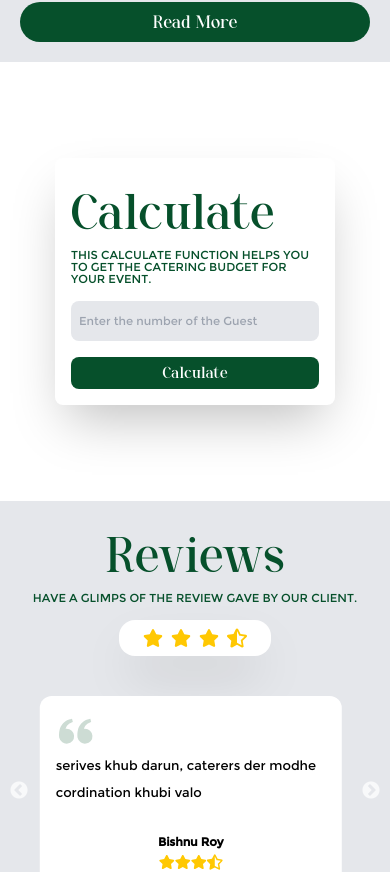
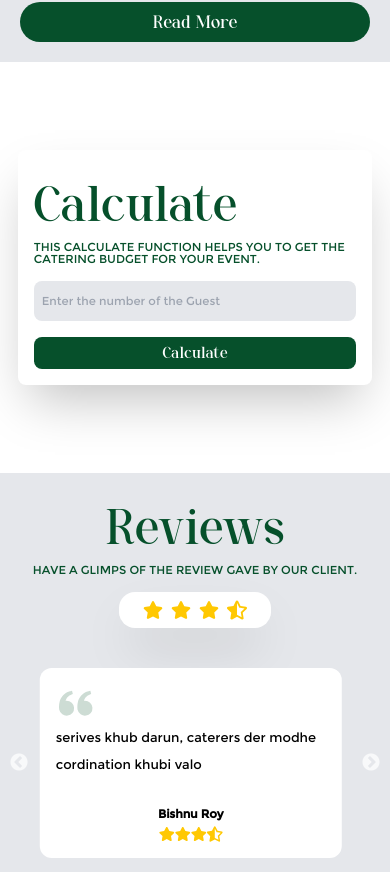
Before and after one commit to sanjitsingha/Rahul-Catering-Services, a React (Vite) app: page / in a window 390 px wide. Shown: the part 1925-2797 px from the top of the page. Built offline with nearby package versions, Linux system fonts and the light colour scheme.

Commit message:
Redesign the calculate function

```diff
--- a/src/components/calculate.jsx
+++ b/src/components/calculate.jsx
@@ -8,7 +8,7 @@ const calculate = () => {
 
   return (
     <div className=" w-full flex justify-center align-middle items-center mt-20 mb-20 ">
-      <div className=" w-[80%] md:w-[60%] p-4 md:p-10 ">
+      <div className=" w-[95%] md:w-[60%] p-2 md:p-10 ">
         <div className="bg-white p-4 md:p-10 rounded-lg shadow-[rgba(0,_0,_0,_0.25)_0px_25px_50px_-12px] ">
           <h2 className="text-pimary-0 font-mig text-[50px] md:text-[70px] text-primary-0">
             Calculate
```
